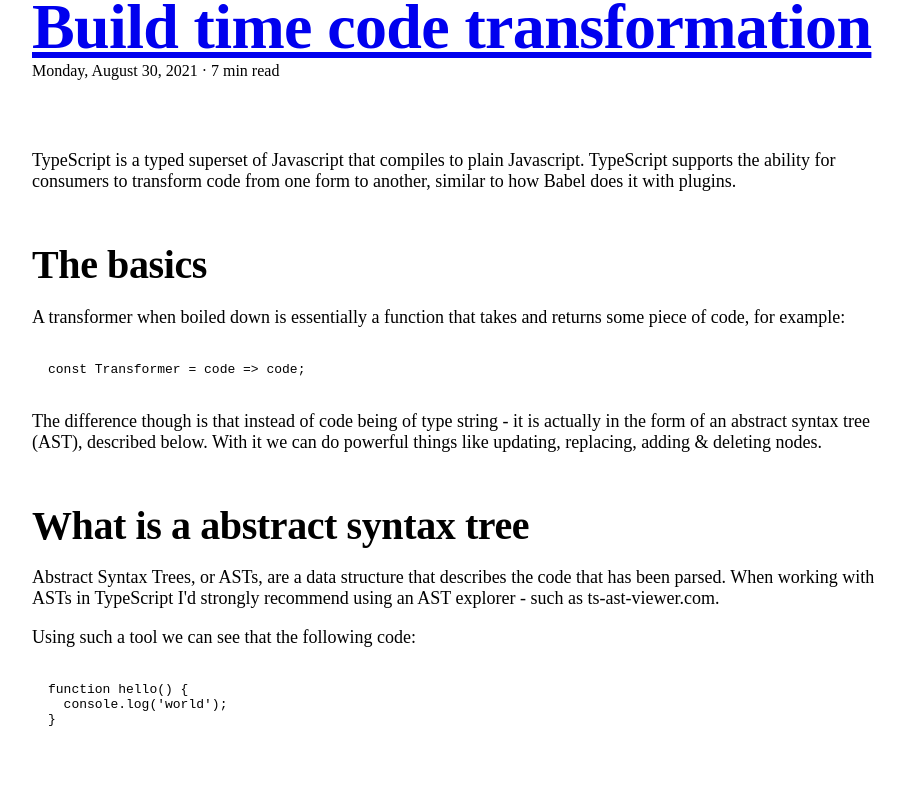
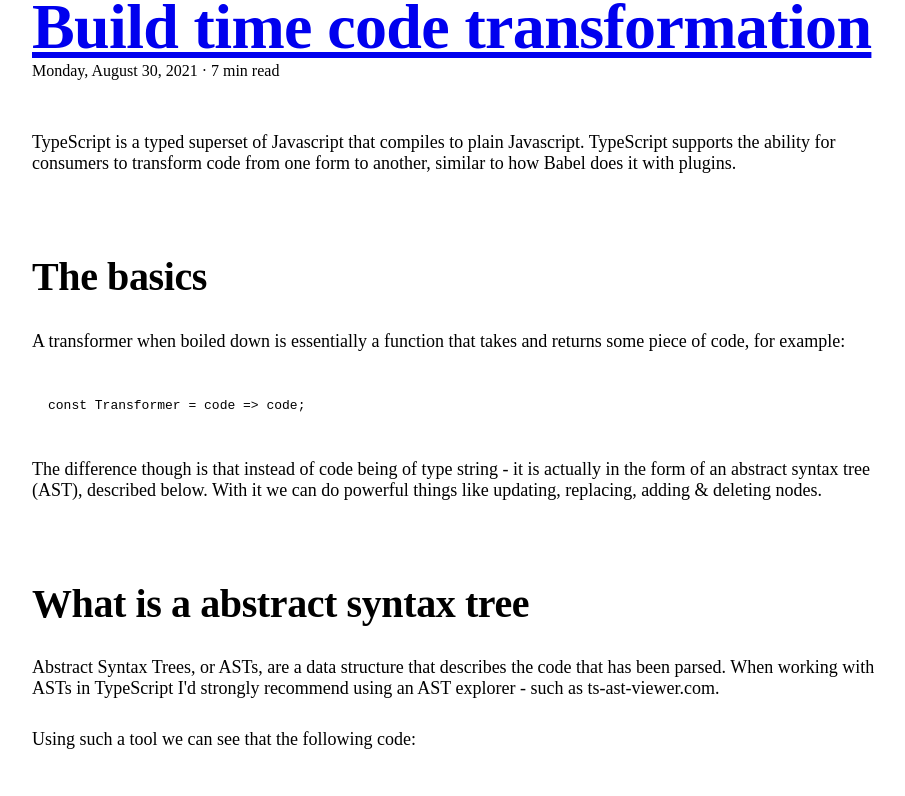
Before and after one commit to itsdouges/douges.dev, a Next.js app: page / in a window 1280 px wide. Shown: the part 940-1736 px from the top of the page, without its empty margins (174-1079 px from the left). Built offline with nearby package versions, Linux system fonts and the light colour scheme; what @atlaskit/tokens would draw is missing.

Commit message:
feat: motto

```diff
--- a/components/blog-mdx-components.tsx
+++ b/components/blog-mdx-components.tsx
@@ -7,11 +7,15 @@ import Code from 'design-system/code';
 
 const paragraphStyles = css({
   fontSize: 18,
+  margin: 0,
 });
 
 const wrapperStyles = css({
-  h1: { marginTop: 70, marginBottom: 20 },
-  h2: { marginTop: 50, marginBottom: 15 },
+  display: 'flex',
+  flexDirection: 'column',
+  gap: 30,
+  h1: { marginTop: 70 },
+  h2: { marginTop: 50 },
 });
 
 const components: MDXProviderComponents = {
@@ -30,8 +34,11 @@ const components: MDXProviderComponents = {
   h3(props) {
     return <Heading {...props} level={3} />;
   },
-  code(props) {
+  pre(props) {
     return <CodeBlock {...props} />;
+  },
+  code({ children }) {
+    return children;
   },
   inlineCode(props) {
     return <Code {...props} />;
--- a/design-system/code-block.tsx
+++ b/design-system/code-block.tsx
@@ -10,6 +10,7 @@ const codeBlockStyles = css({
   borderRadius: 3,
   backgroundColor: token('color.background.subtleNeutral.resting'),
   padding: '16px',
+  margin: 0,
 });
 
 function CodeBlock({ children }: CodeBlockProps) {
--- /dev/null
+++ b/design-system/section.tsx
@@ -0,0 +1,39 @@
+/** @jsxImportSource @emotion/react */
+import { css } from '@emotion/react';
+import { token } from '@atlaskit/tokens';
+
+const sectionStyles = css({
+  margin: '0 auto',
+  maxWidth: 900,
+  padding: 16,
+  width: '100%',
+});
+
+const separatedSectionStyles = css({
+  paddingTop: '128px',
+  paddingBottom: '128px',
+});
+
+const sunkenStyles = css({
+  backgroundColor: token('color.background.sunken'),
+});
+
+interface SectionProps {
+  isSeparated?: boolean;
+  isSunken?: boolean;
+  children?: React.ReactNode;
+}
+
+function Section({ children, isSeparated, isSunken }: SectionProps) {
+  if (isSunken) {
+    return (
+      <div css={sunkenStyles}>
+        <div css={[sectionStyles, isSeparated && separatedSectionStyles]}>{children}</div>
+      </div>
+    );
+  }
+
+  return <div css={[sectionStyles, isSeparated && separatedSectionStyles]}>{children}</div>;
+}
+
+export default Section;
--- a/pages/_app.tsx
+++ b/pages/_app.tsx
@@ -1,11 +1,22 @@
+/** @jsxImportSource @emotion/react */
 import type { AppProps } from 'next/app';
+import { css } from '@emotion/react';
 import '@atlaskit/css-reset';
 import '@atlaskit/tokens/css/atlassian-light.css';
 import '@atlaskit/tokens/css/atlassian-dark.css';
 import Head from 'next/head';
 import { MDXProvider } from '@mdx-js/react';
 import Blog from 'components/blog';
+import Button from 'design-system/button';
+import Section from 'design-system/section';
+import toggleTheme from 'lib/toggle-theme';
 import components from 'components/blog-mdx-components';
+
+const stickyButtonStyles = css({
+  position: 'absolute',
+  top: 40,
+  right: 32,
+});
 
 function App({ Component, pageProps, router }: AppProps) {
   const isBlogRoute = router.route.startsWith('/blog');
@@ -16,10 +27,18 @@ function App({ Component, pageProps, router }: AppProps) {
         <style>{'*{box-sizing:border-box}'}</style>
       </Head>
 
+      <div css={stickyButtonStyles}>
+        <Button appearance="subtle" onClick={toggleTheme}>
+          ☾
+        </Button>
+      </div>
+
       {isBlogRoute ? (
-        <Blog {...(Component as any).meta}>
-          <Component {...pageProps} />
-        </Blog>
+        <Section>
+          <Blog {...(Component as any).meta}>
+            <Component {...pageProps} />
+          </Blog>
+        </Section>
       ) : (
         <Component {...pageProps} />
       )}
--- a/pages/index.tsx
+++ b/pages/index.tsx
@@ -4,10 +4,7 @@ import type { NextPage } from 'next';
 import Head from 'next/head';
 import { css } from '@emotion/react';
 import { token } from '@atlaskit/tokens';
-import Button from 'design-system/button';
 import pkg from '../package.json';
-import SignUp from 'components/sign-up';
-import toggleTheme from 'lib/toggle-theme';
 import { getTime } from 'lib/time';
 import Card from 'design-system/card';
 import Blog from 'components/blog';
@@ -16,8 +13,10 @@ import Stack from 'design-system/stack';
 import dynamic from 'next/dynamic';
 import { promises as fs } from 'fs';
 import Link from 'next/link';
+import Section from 'design-system/section';
 import A from 'design-system/link';
 import type { BlogMeta } from 'types/types';
+import SignUp from 'components/sign-up';
 
 let LatestBlog: ComponentType<{}>;
 
@@ -46,28 +45,6 @@ const gridListStyles = css({
   '@media screen and (min-width: 650px)': {
     gridTemplateColumns: '1fr 1fr',
   },
-});
-
-const stickyButtonStyles = css({
-  position: 'absolute',
-  top: 40,
-  right: 32,
-});
-
-const sectionStyles = css({
-  margin: '0 auto',
-  maxWidth: 900,
-  padding: 16,
-  width: '100%',
-});
-
-const separatedSectionStyles = css({
-  paddingTop: '128px',
-  paddingBottom: '128px',
-});
-
-const sunkenStyles = css({
-  backgroundColor: token('color.background.sunken'),
 });
 
 const Home: NextPage<{ latest: BlogMeta; moreBlogs: BlogMeta[] }> = ({ latest, moreBlogs }) => {
@@ -100,27 +77,20 @@ const Home: NextPage<{ latest: BlogMeta; moreBlogs: BlogMeta[] }> = ({ latest, m
       <main>
         <div css={heroStyles}>
           <Stack gap={8}>
-            <div css={stickyButtonStyles}>
-              <Button appearance="subtle" onClick={toggleTheme}>
-                ☾
-              </Button>
-            </div>
-
-            <div css={sectionStyles}>
+            <Section>
               <Heading level={0}>beprimed&#8203;.dev</Heading>
               <div css={heroDescriptionStyles}>{pkg.description}</div>
-            </div>
+            </Section>
           </Stack>
         </div>
 
-        <div css={[sectionStyles, separatedSectionStyles]}>
+        <Section isSeparated>
           <Blog {...latest}>
             <LatestBlog />
           </Blog>
-        </div>
+        </Section>
 
-        <div css={sunkenStyles}>
-          <div css={[sectionStyles, separatedSectionStyles]}>
+        <Section isSeparated isSunken>
           <Stack gap={2}>
             <Heading level={2}>There&apos;s more where that came from</Heading>
             <div css={gridListStyles}>
@@ -133,12 +103,11 @@ const Home: NextPage<{ latest: BlogMeta; moreBlogs: BlogMeta[] }> = ({ latest, m
               ))}
             </div>
           </Stack>
-          </div>
-        </div>
+        </Section>
 
-        <div css={[sectionStyles, separatedSectionStyles]}>
+        <Section isSeparated>
           <SignUp />
-        </div>
+        </Section>
       </main>
     </Fragment>
   );
```
Lines whose indentation alone changed are shown as unchanged.
